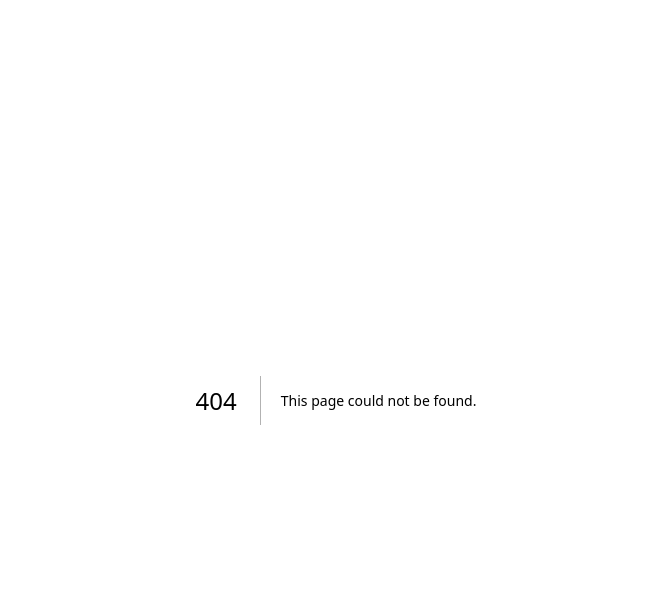
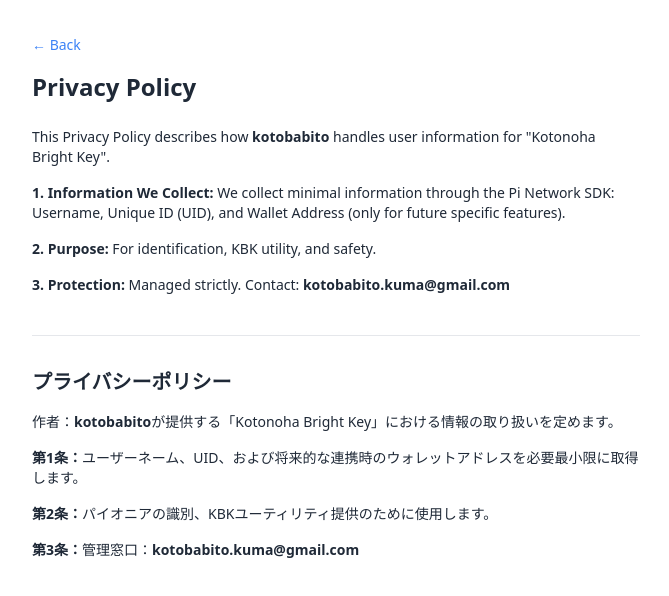
Before and after one commit to kotobabitokuma-stack/New-Zen-Verse-Flip, a Next.js app in the folder zen-verse-flip/: page /privacy in a window 1280 px wide. Before the commit this address had no page. Shown: the top 596 px of the page, without its empty margins (304-973 px from the left). Built offline with nearby package versions, Linux system fonts and the light colour scheme.

Commit message:
Add Privacy Policy and Terms of Service pages

```diff
--- /dev/null
+++ b/zen-verse-flip/src/app/privacy/page.js
@@ -0,0 +1,30 @@
+import React from 'react';
+import Link from 'next/link';
+
+export default function PrivacyPage() {
+  return (
+    <div className="min-h-screen bg-white text-gray-800 p-8 font-sans max-w-2xl mx-auto">
+      <Link href="/" className="text-blue-500 text-sm mb-4 inline-block">← Back</Link>
+      <h1 className="text-2xl font-bold mb-6">Privacy Policy</h1>
+
+      {/* English */}
+      <section className="mb-10 text-sm space-y-4">
+        <p>This Privacy Policy describes how <strong>kotobabito</strong> handles user information for "Kotonoha Bright Key".</p>
+        <p><strong>1. Information We Collect:</strong> We collect minimal information through the Pi Network SDK: Username, Unique ID (UID), and Wallet Address (only for future specific features).</p>
+        <p><strong>2. Purpose:</strong> For identification, KBK utility, and safety.</p>
+        <p><strong>3. Protection:</strong> Managed strictly. Contact: <strong>kotobabito.kuma@gmail.com</strong></p>
+      </section>
+
+      <hr className="my-8" />
+
+      {/* 日本語 */}
+      <section className="text-sm space-y-4">
+        <h2 className="text-xl font-bold">プライバシーポリシー</h2>
+        <p>作者：<strong>kotobabito</strong>が提供する「Kotonoha Bright Key」における情報の取り扱いを定めます。</p>
+        <p><strong>第1条：</strong>ユーザーネーム、UID、および将来的な連携時のウォレットアドレスを必要最小限に取得します。</p>
+        <p><strong>第2条：</strong>パイオニアの識別、KBKユーティリティ提供のために使用します。</p>
+        <p><strong>第3条：</strong>管理窓口：<strong>kotobabito.kuma@gmail.com</strong></p>
+      </section>
+    </div>
+  );
+}
--- /dev/null
+++ b/zen-verse-flip/src/app/terms/page.js
@@ -0,0 +1,29 @@
+import React from 'react';
+import Link from 'next/link';
+
+export default function TermsPage() {
+  return (
+    <div className="min-h-screen bg-white text-gray-800 p-8 font-sans max-w-2xl mx-auto">
+      <Link href="/" className="text-blue-500 text-sm mb-4 inline-block">← Back</Link>
+      <h1 className="text-2xl font-bold mb-6">Terms of Service</h1>
+
+      {/* English */}
+      <section className="mb-10 text-sm space-y-4">
+        <p><strong>The 3 Rules:</strong> 1. Cherish your "likes". 2. Respect others' "likes". 3. Create a peaceful place together.</p>
+        <p><strong>Intellectual Property:</strong> Designs and world-view belong to the author. User-posted content rights remain with the user.</p>
+        <p><strong>Independent Project:</strong> This app is unaffiliated with Pi Network official.</p>
+        <p><strong>Governing Law:</strong> Laws of Japan (Tokyo District Court).</p>
+      </section>
+
+      <hr className="my-8" />
+
+      {/* 日本語 */}
+      <section className="text-sm space-y-4">
+        <h2 className="text-xl font-bold">利用規約</h2>
+        <p><strong>3大原則：</strong>1. 自分の「好き」を大切にする。 2. 他人の「好き」を尊重する。 3. みんなで平和な場所を作る。</p>
+        <p><strong>著作権：</strong>デザインや世界観は作者に帰属します。ユーザー投稿の権利は本人に帰属します。</p>
+        <p><strong>独立性：</strong>本アプリはPi Network公式とは無関係の独立したプロジェクトです。</p>
+      </section>
+    </div>
+  );
+}
```
